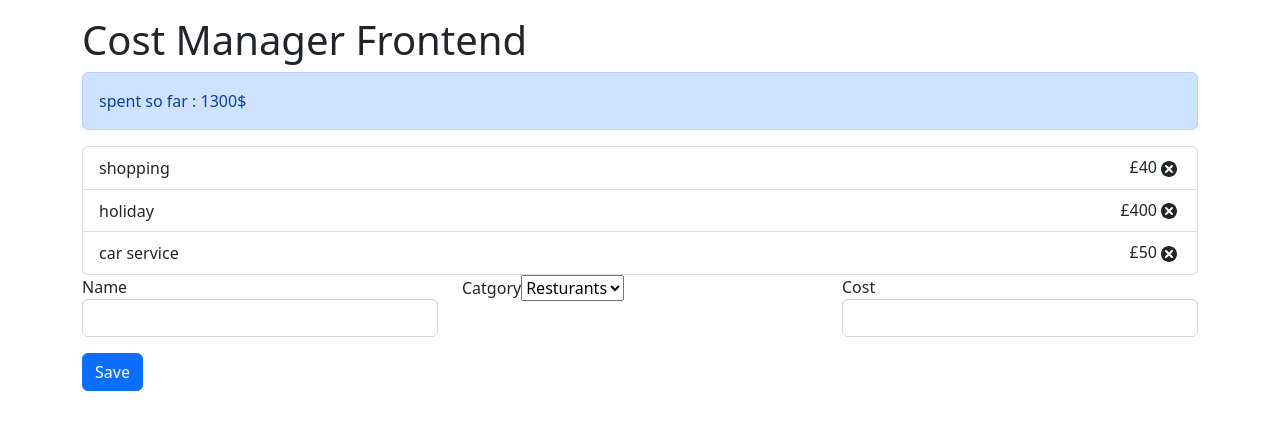
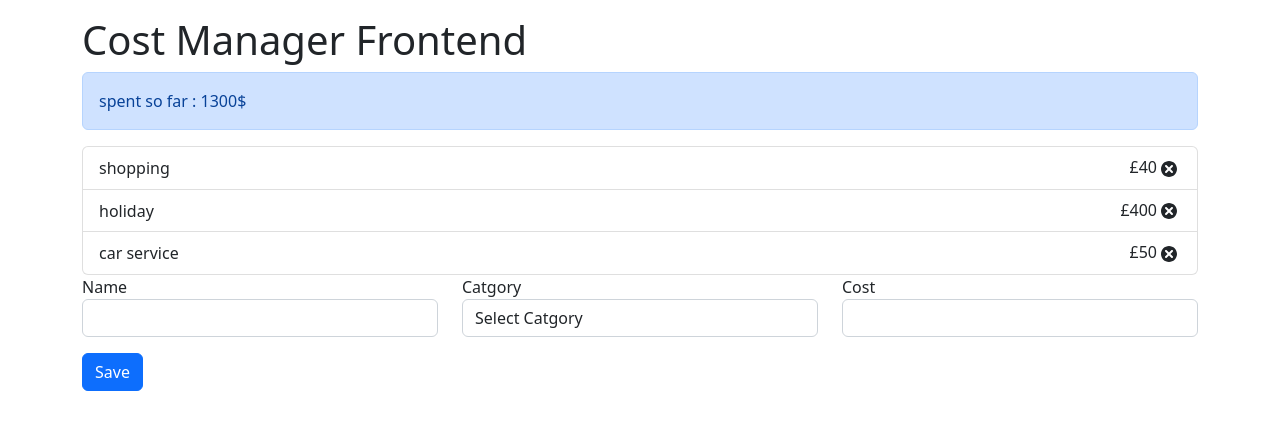
Before and after one commit to RamPakanayev/-Cost-Manager-Frontend, a React (Create React App) app in the folder cost-manager-frontend/: page / in a window 1280 px wide. Shown: the top 430 px of the page. Built offline with nearby package versions, Linux system fonts and the light colour scheme.

Commit message:
CATGORY FIX

```diff
--- a/cost-manager-frontend/src/components/AddForm.js
+++ b/cost-manager-frontend/src/components/AddForm.js
@@ -16,11 +16,15 @@ const AddForm = () => {
 
         <div className="col-sm">
           <label htmlFor="catgory">Catgory</label>
-          <select id="catgory">
-            <option label="Resturants">Resturants</option>
-            <option label="Shopping">Shopping</option>
-            <option label="Bills">Bills</option>
-            <option label="Other">Other</option>
+          <select id="catgory" className="form-control">
+            <option value="">Select Catgory</option>
+            <option value="Food">Food</option>
+            <option value="health">Health</option>
+            <option value="housing">Housing</option>
+            <option value="sport">Sport</option>
+            <option value="education">Education</option>
+            <option value="transportation">Transportation</option>
+            <option value="Other">Other</option>
           </select>
         </div>
 
```
